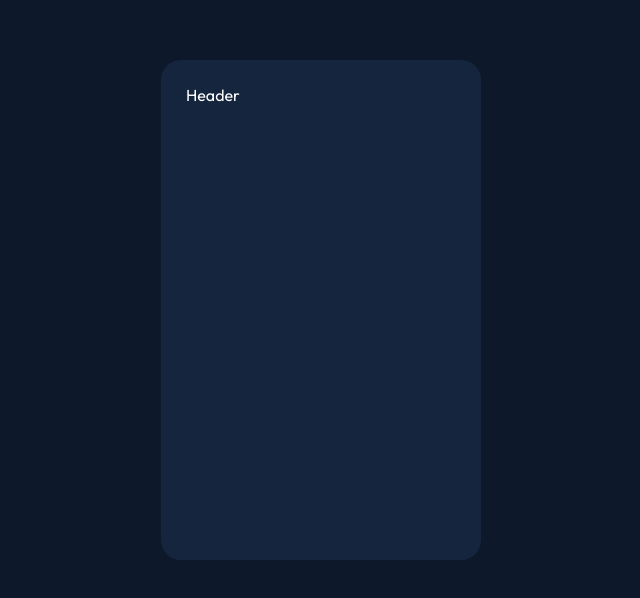
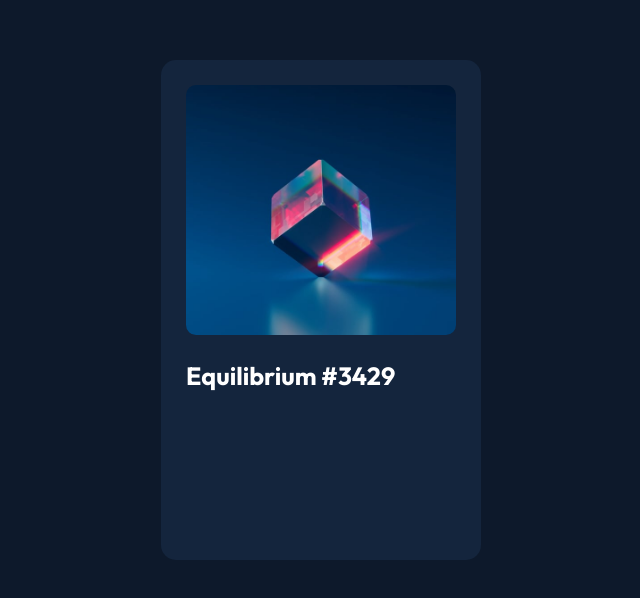
Before and after one commit to JuanBlancodev/nft-preview-card-component, a React (Vite) app: page / in a window 1280 px wide. Shown: the top 598 px of the page, without its empty margins (319-959 px from the left). Built offline with nearby package versions, Linux system fonts and the light colour scheme.

Commit message:
header added

```diff
--- a/src/components/Card.jsx
+++ b/src/components/Card.jsx
@@ -11,13 +11,13 @@ const Wrapper = styled.section`
   margin: 60px auto;
   padding: 25px;
 
-  border-radius: 20px;
+  border-radius: 15px;
 `
 
 const Card = ({ info }) => {
   return (
     <Wrapper className='bg-card'>
-      <Header name={info.name} cryptoImage={info.image} />
+      <Header image={info.image} name={info.name} id={info.id} />
     </Wrapper>
   )
 }
--- a/src/components/Header.jsx
+++ b/src/components/Header.jsx
@@ -1,7 +1,25 @@
-const Header = () => {
+import styled from 'styled-components'
+import PropTypes from 'prop-types'
+import Image from './Image'
+
+const HeaderContainer = styled.header`
+  display: grid;
+  gap: 25px;
+`
+
+const Header = ({ image, name, id }) => {
   return (
-    <div>Header</div>
+    <HeaderContainer>
+      <Image image={image} />
+      <h1 className='fs-large'> { name } #{id} </h1>
+    </HeaderContainer>
   )
 }
 
+Header.propTypes = {
+  image: PropTypes.string.isRequired,
+  name: PropTypes.string.isRequired,
+  id: PropTypes.number.isRequired
+}
+
 export default Header
--- /dev/null
+++ b/src/components/Image.jsx
@@ -0,0 +1,30 @@
+import styled from 'styled-components'
+import PropTypes from 'prop-types'
+
+const Container = styled.div`
+  width: 100%;
+  height: 250px;
+  overflow: hidden;
+
+  border-radius: 10px;
+`
+
+const Img = styled.img`
+  width: 100%;
+  height: 100%;
+  object-fit: cover;
+`
+
+const Image = ({ image }) => {
+  return (
+    <Container>
+      <Img src={`assets/${image}`} alt="" />
+    </Container>
+  )
+}
+
+Image.propTypes = {
+  image: PropTypes.string.isRequired
+}
+
+export default Image
--- a/src/css/index.css
+++ b/src/css/index.css
@@ -10,7 +10,7 @@
 
   --font-size-small: 16px;
   --font-size-medium: 18px;
-  --font-size-large: 20px;
+  --font-size-large: 25px;
 
   /* Colors */
   --color-primary: hsl(215, 51%, 70%);
```
